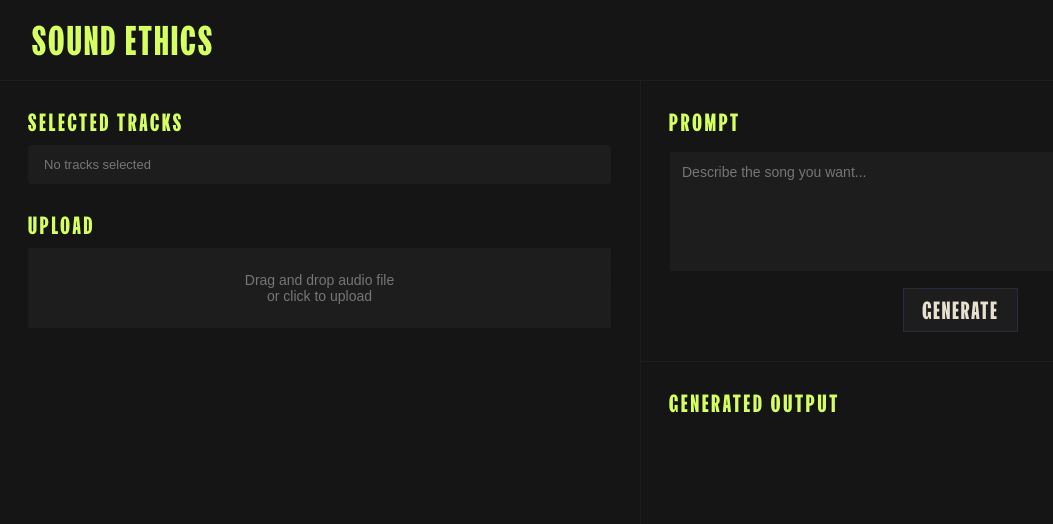
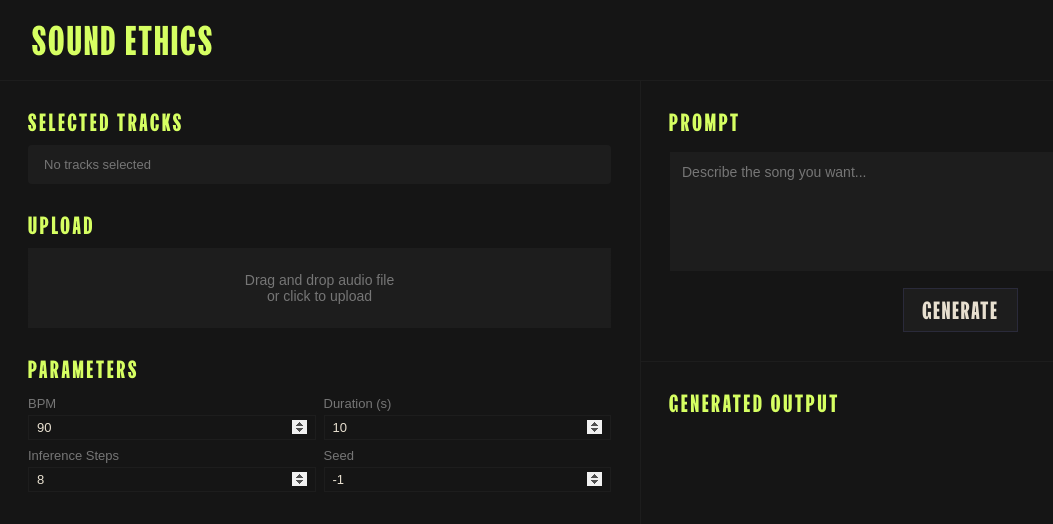
Before and after one commit to logancostello/SoundEthics, a React (Vite) app in the folder frontend/: page / in a window 1280 px wide. Shown: the top 524 px of the page, without its empty margins (0-1053 px from the left). Built offline with nearby package versions, Linux system fonts and the light colour scheme.

Commit message:
add: 4 numeric parameters on the UI

```diff
--- a/frontend/src/App.css
+++ b/frontend/src/App.css
@@ -294,3 +294,35 @@ body {
   flex: 1;
   padding: 28px;
 }
+
+.parameters-grid {
+  display: grid;
+  grid-template-columns: 1fr 1fr;
+  gap: 8px;
+  padding: 4px 0;
+}
+
+.number-input {
+  display: flex;
+  flex-direction: column;
+  gap: 4px;
+}
+
+.number-input-label {
+  font-size: var(--font-size-small);
+  color: var(--color-text-muted);
+}
+
+.number-input-field {
+  width: 100%;
+  background: var(--color-input-bg);
+  border: 1px solid var(--color-border);
+  border-radius: var(--radius);
+  color: var(--color-text);
+  padding: 4px 8px;
+  font-size: var(--font-size-small);
+}
+
+.number-input-field::-webkit-inner-spin-button {
+  opacity: 1;
+}
--- a/frontend/src/App.jsx
+++ b/frontend/src/App.jsx
@@ -2,6 +2,7 @@ import { useState, useRef, useEffect } from "react";
 import Navbar from "./components/Navbar";
 import AudioPlayer from "./components/AudioPlayer";
 import AttributionTable from "./components/AttributionTable";
+import NumberInput from "./components/NumberInput";
 import { handleGenerate } from "./services/generateService";
 import "./App.css";
 
@@ -14,6 +15,10 @@ function App() {
   const [error, setError] = useState(null);
   const [isLoading, setIsLoading] = useState(false);
   const [stemResult, setStemResult] = useState(null);
+  const [bpm, setBpm] = useState(90);
+  const [duration, setDuration] = useState(10.0);
+  const [inferenceSteps, setInferenceSteps] = useState(8);
+  const [seed, setSeed] = useState(-1);
 
   const draggingX = useRef(false);
   const draggingY = useRef(false);
@@ -64,7 +69,7 @@ function App() {
     setStemResult(null);
     const tracksSnapshot = selectedTracks.map(t => ({ name: t.name, stem: t.stem }));
 
-    handleGenerate(selectedTracks, prompt, {
+    handleGenerate(selectedTracks, prompt, { bpm, duration, inferenceSteps, seed }, {
       onError: setError,
       onSuccess: (audioUrl, filename) =>
         setStemResult({ audioUrl, filename, tracks: tracksSnapshot }),
@@ -157,6 +162,16 @@ function App() {
             </div>
           </div>
 
+          {/* Hyperparameters */}
+          <div style={{ flexShrink: 0 }}>
+            <div className="section-label">Parameters</div>
+            <div className="parameters-grid">
+              <NumberInput label="BPM"              value={bpm}            onChange={setBpm}            min={40}  max={240} />
+              <NumberInput label="Duration (s)"     value={duration}       onChange={setDuration}       min={5}   max={30}  />
+              <NumberInput label="Inference Steps"  value={inferenceSteps} onChange={setInferenceSteps} min={1}   max={100} />
+              <NumberInput label="Seed"             value={seed}           onChange={setSeed}           min={-1}            />
+            </div>
+          </div>
         </div>
 
         {/* Vertical Divider */}
--- /dev/null
+++ b/frontend/src/components/NumberInput.jsx
@@ -0,0 +1,57 @@
+import { useState, useEffect } from "react";
+
+export default function NumberInput({ label, value, onChange, min, max, step = 1, placeholder }) {
+  const [raw, setRaw] = useState(String(value));
+
+  // keep raw in sync if parent changes value externally
+  useEffect(() => {
+    setRaw(String(value));
+  }, [value]);
+
+  const handleChange = (e) => {
+    const input = e.target.value;
+
+    // allow empty string or a lone minus sign while typing
+    if (input === "" || input === "-") {
+      setRaw(input);
+      return;
+    }
+
+    const num = Number(input);
+    if (isNaN(num)) return;
+
+    if (max !== undefined && num > max) {
+      setRaw(String(max));
+      onChange(max);
+    } else {
+      setRaw(input);
+      onChange(num);
+    }
+  };
+
+  const handleBlur = () => {
+    let num = Number(raw);
+    if (raw === "" || raw === "-" || isNaN(num)) num = min ?? 0;
+    if (min !== undefined && num < min) num = min;
+    if (max !== undefined && num > max) num = max;
+    setRaw(String(num));
+    onChange(num);
+  };
+
+  return (
+    <div className="number-input">
+      <span className="number-input-label">{label}</span>
+      <input
+        type="number"
+        value={raw}
+        onChange={handleChange}
+        onBlur={handleBlur}
+        min={min}
+        max={max}
+        step={step}
+        placeholder={placeholder}
+        className="number-input-field"
+      />
+    </div>
+  );
+}
--- a/frontend/src/services/generateService.js
+++ b/frontend/src/services/generateService.js
@@ -1,4 +1,4 @@
-export async function handleGenerate(selectedTracks, prompt, { onError, onSuccess, onLoading }) {
+export async function handleGenerate(selectedTracks, prompt, params, { onError, onSuccess, onLoading }) {
   if (selectedTracks.length === 0) {
     onError("No tracks selected. Please upload a track first.");
     return;
@@ -21,6 +21,12 @@ export async function handleGenerate(selectedTracks, prompt, { onError, onSucces
   }
 
   formData.append("prompt", prompt);
+  formData.append("prompt", prompt);
+  formData.append("bpm", params.bpm);
+  formData.append("duration", params.duration);
+  formData.append("inferenceSteps", params.inferenceSteps);
+  formData.append("seed", params.seed);
+
 
   onLoading(true);
   onError(null);
```
Also changed, not shown: 1 other file (tests, documents, lock files or other folders).
